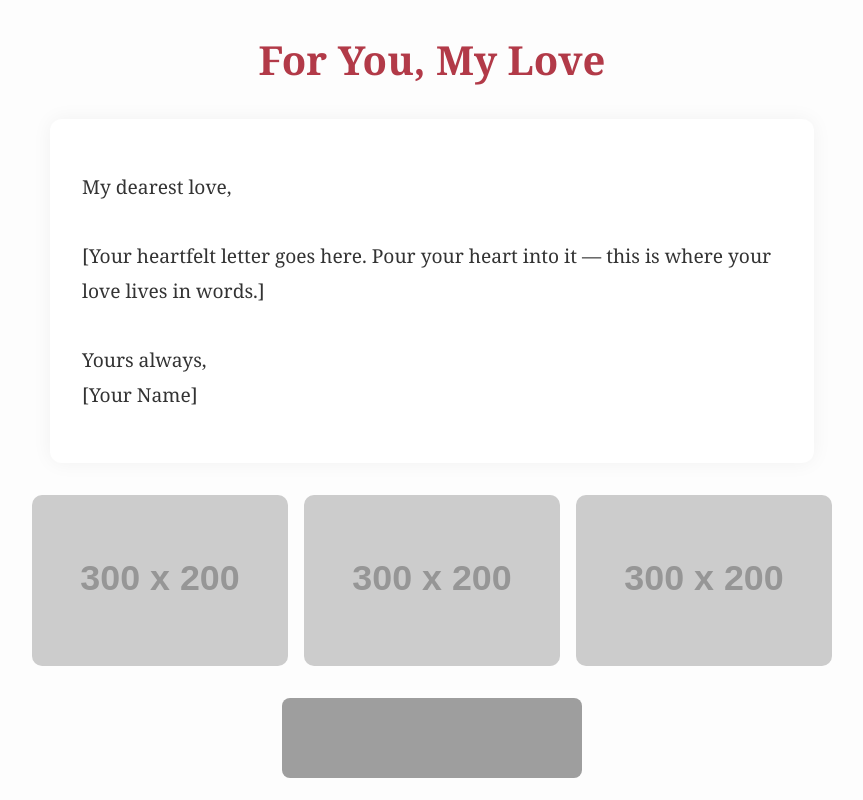
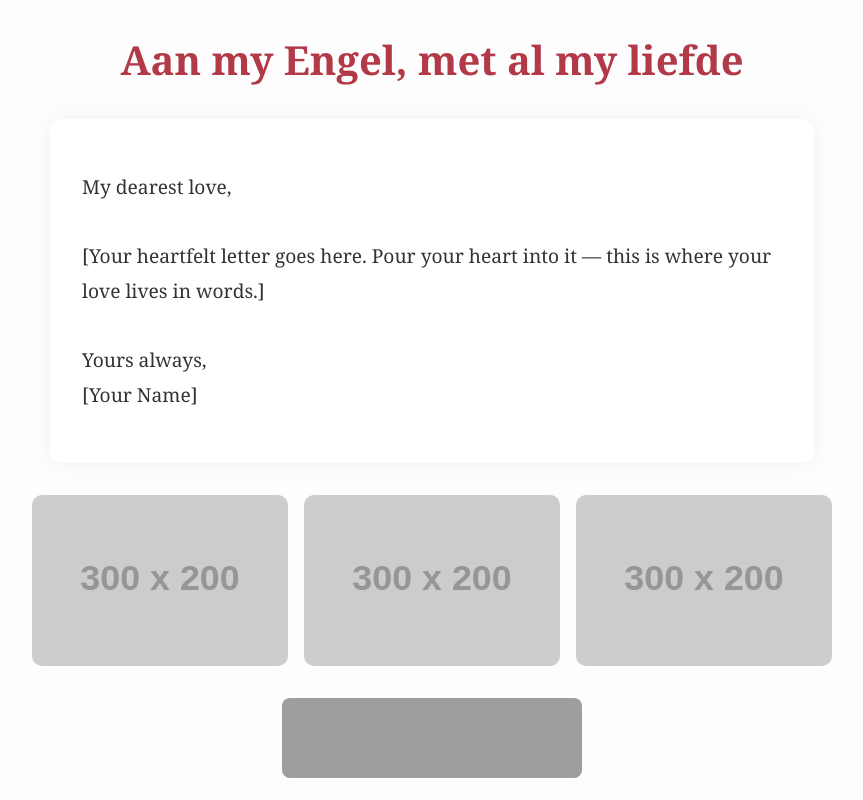
Before and after one commit to deonbeauzec1/Loveletter, a plain HTML site: page index.html in a window 1280 px wide. Shown: the top 800 px of the page, without its empty margins (208-1071 px from the left). Drawn offline with Linux system fonts and the light colour scheme; grey boxes are pictures that could not be loaded; placeholder pictures from the web are drawn by us.

Commit message:
Update index.html

```diff
--- a/index.html
+++ b/index.html
@@ -83,7 +83,7 @@
 </head>
 <body>
   <header>
-    <h1>For You, My Love</h1>
+    <h1>Aan my Engel, met al my liefde</h1>
   </header>
 
   <section class="love-letter">
```
